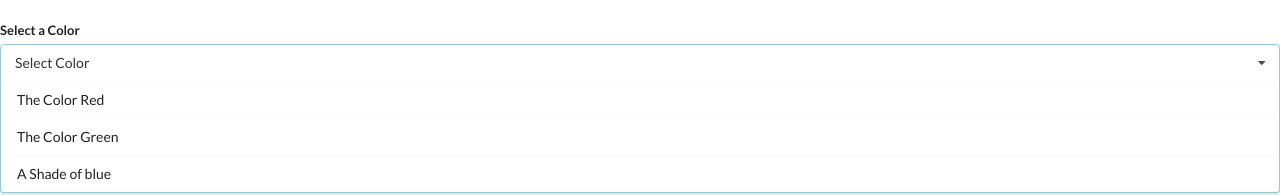
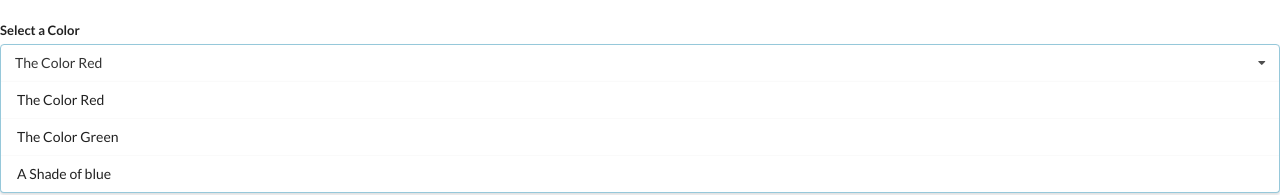
Before and after one commit to Hamza1001101/widgets, a React (Create React App) app: page / in a window 1280 px wide. Shown: the top 195 px of the page. Built offline with nearby package versions, Linux system fonts and the light colour scheme.

Commit message:
A lot of JSX

```diff
--- a/src/App.js
+++ b/src/App.js
@@ -1,6 +1,7 @@
-import Accordion from "./components/Accordion";
+import React, {useState} from 'react'
+//import Accordion from "./components/Accordion";
 import Dropdown from "./components/Dropdown";
-import Search from "./components/Search";
+//import Search from "./components/Search";
 
 const items = [
   {
@@ -24,12 +25,17 @@ const options = [
 ];
 
 const App = () => {
+  const [selected, setSelected] = useState(options[0]);
     return (
       <div>
         <br />
         {/* <Accordion items={items} />
         <Search />*/}
-        <Dropdown options={options} />
+        <Dropdown
+          selected={selected}
+          onSelectedChange={setSelected}
+          options={options}
+        />
       </div>
     );
 }
--- a/src/components/Dropdown.jsx
+++ b/src/components/Dropdown.jsx
@@ -1,15 +1,16 @@
 import React from "react";
 
-const Dropdown = ({ options }) => {
+const Dropdown = ({ options, selected, onSelectedChange }) => {
 
-
-  const renderOptions = options.map(({  label, value  }) => {
-    return (
-      <div className="item" key={value}>
-        {label}
-      </div>
-    );
-  });
+  const renderOptions = options.map((option) => {
+    return <div
+      className='item'
+      key={option.value}
+      onClick={() => onSelectedChange(option)}
+    >
+      {option.label}
+    </div>
+  })
 
   return (
     <div className="ui form">
@@ -19,7 +20,7 @@ const Dropdown = ({ options }) => {
         </label>
         <div className="ui selection dropdown visible active">
           <i className="dropdown icon"></i>
-          <div className="text">Select Color</div>
+          <div className="text"> {selected.label} </div>
           <div className="menu visible transition">{renderOptions}</div>
         </div>
       </div>
```
Also changed, not shown: 1 other file (tests, documents, lock files or other folders).
